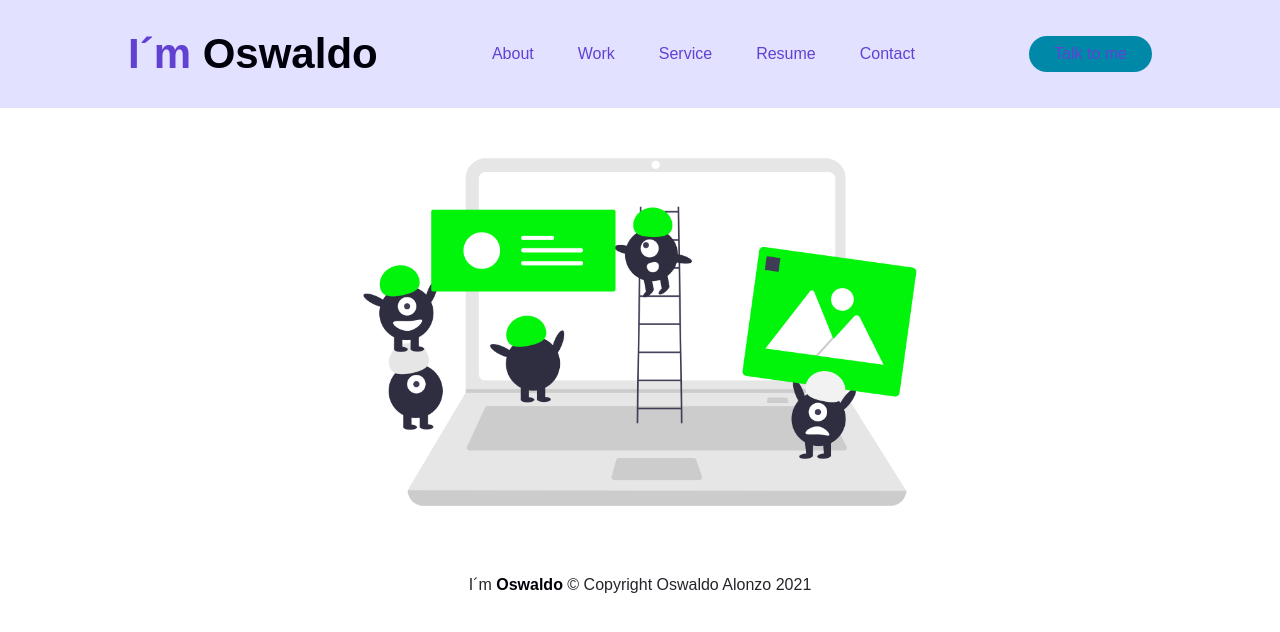
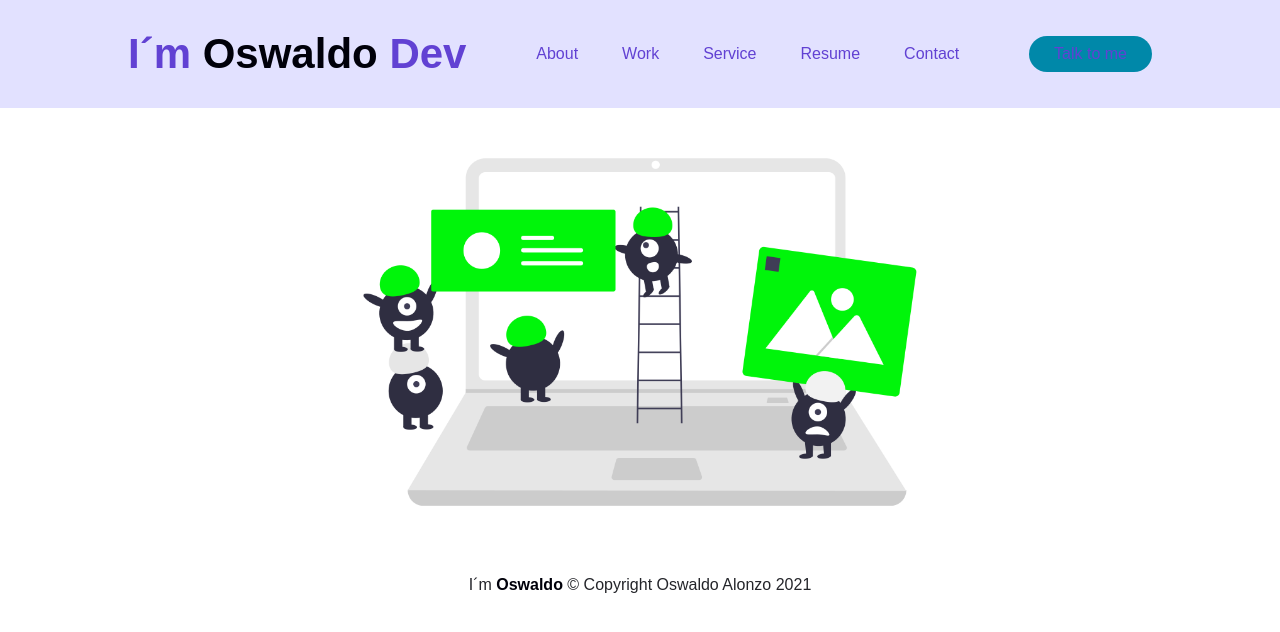
Before and after one commit to Valitogt79/Valitogt79.github.io, a plain HTML site: page index.html in a window 1280 px wide. Drawn offline with Linux system fonts and the light colour scheme; a web font is replaced by a local one.

Commit message:
Cambio de prueba, para integracion de Vscode con git.

```diff
--- a/index.html
+++ b/index.html
@@ -1,14 +1,16 @@
 <!DOCTYPE html>
 <html lang="en">
+
 <head>
     <meta charset="UTF-8">
     <meta name="viewport" content="width=device-width, initial-scale=1.0">
     <title>I´m Oswaldo</title>
     <link rel="stylesheet" href="/styles/style.css">
 </head>
+
 <body>
     <header>
-        <h1>I´m <span>Oswaldo </span></h1>
+        <h1>I´m <span>Oswaldo </span> Dev</h1>
         <nav>
             <ul class="nav__links">
                 <li><a href="#">About</a></li>
@@ -23,8 +25,9 @@
     <section>
         <img src="/imagenes/construction.png" alt="Sitio en Construcción">
     </section>
-   <footer>
+    <footer>
         <h3>I´m <span>Oswaldo </span>&copy; Copyright Oswaldo Alonzo 2021</h3>
     </footer>
 </body>
+
 </html>
```
